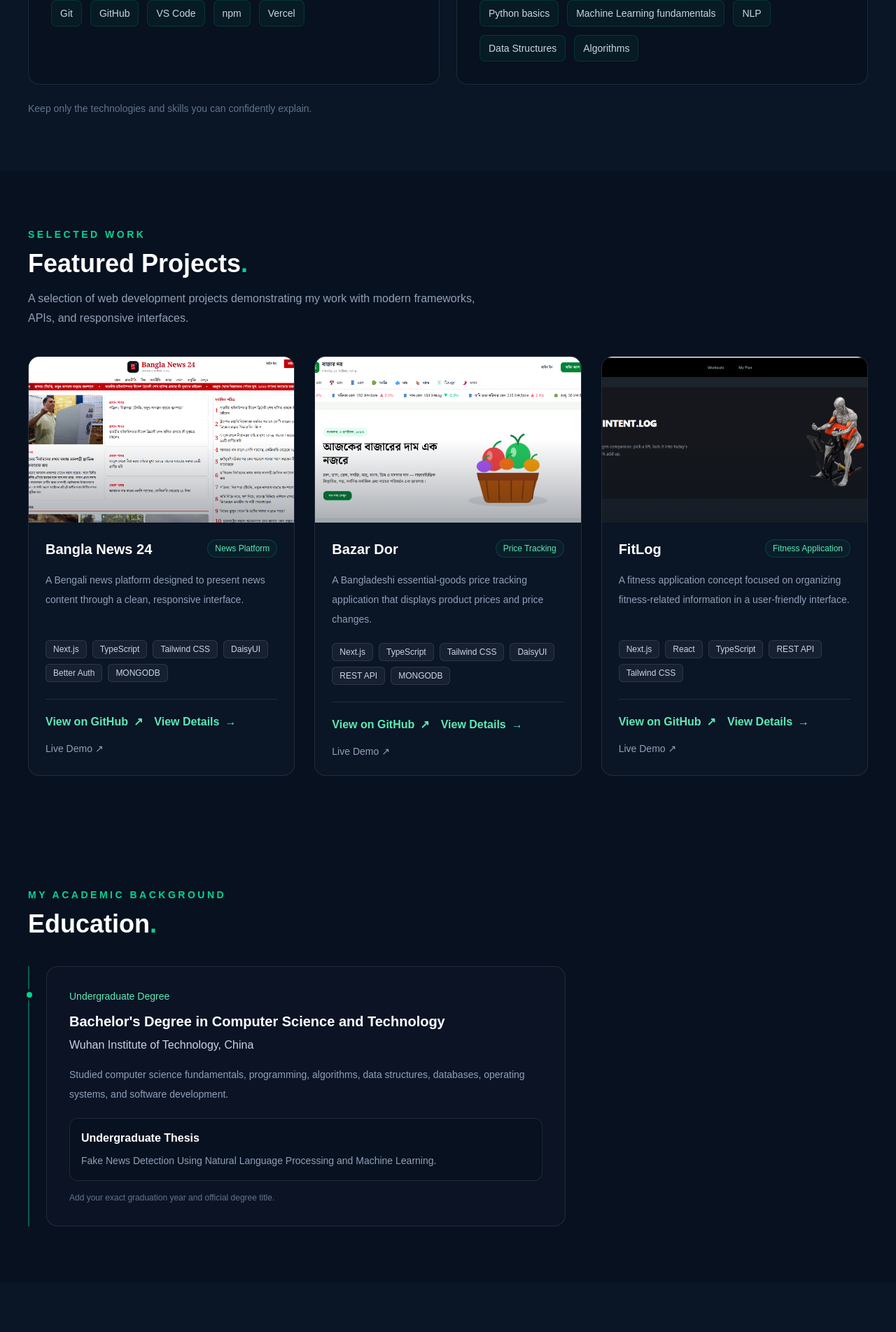
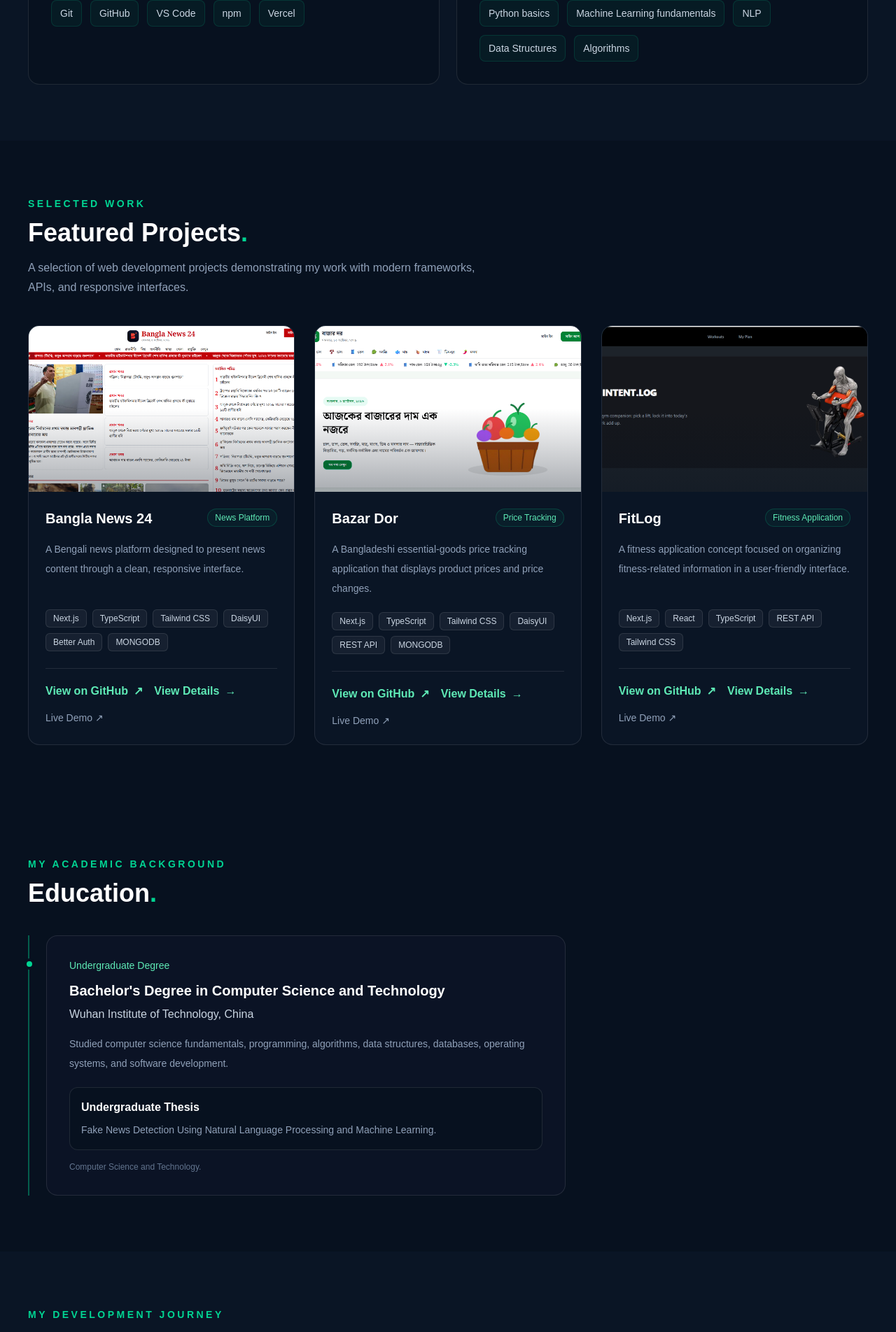
Before and after one commit to towhidul-dev-ai/my-portfoilo, a Next.js app: page / in a window 1280 px wide. Shown: the part 2078-3982 px from the top of the page at 70% size. Built offline with nearby package versions, Linux system fonts and the light colour scheme.

Commit message:
update skill and education

```diff
--- a/src/app/components/Education.tsx
+++ b/src/app/components/Education.tsx
@@ -42,7 +42,7 @@ export default function Education() {
             </div>
 
             <p className="mt-4 text-xs text-slate-500">
-              Add your exact graduation year and official degree title.
+              Computer Science and Technology.
             </p>
           </div>
         </div>
--- a/src/app/components/Skills.tsx
+++ b/src/app/components/Skills.tsx
@@ -54,9 +54,9 @@ export default function Skills() {
           ))}
         </div>
 
-        <p className="mt-6 text-sm text-slate-500">
+        {/* <p className="mt-6 text-sm text-slate-500">
           Keep only the technologies and skills you can confidently explain.
-        </p>
+        </p> */}
       </div>
     </section>
   );
```
